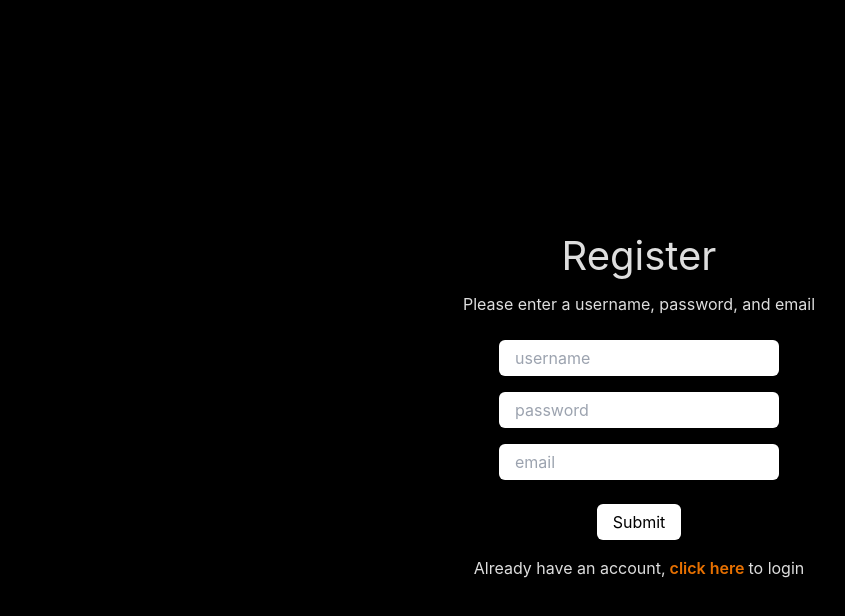
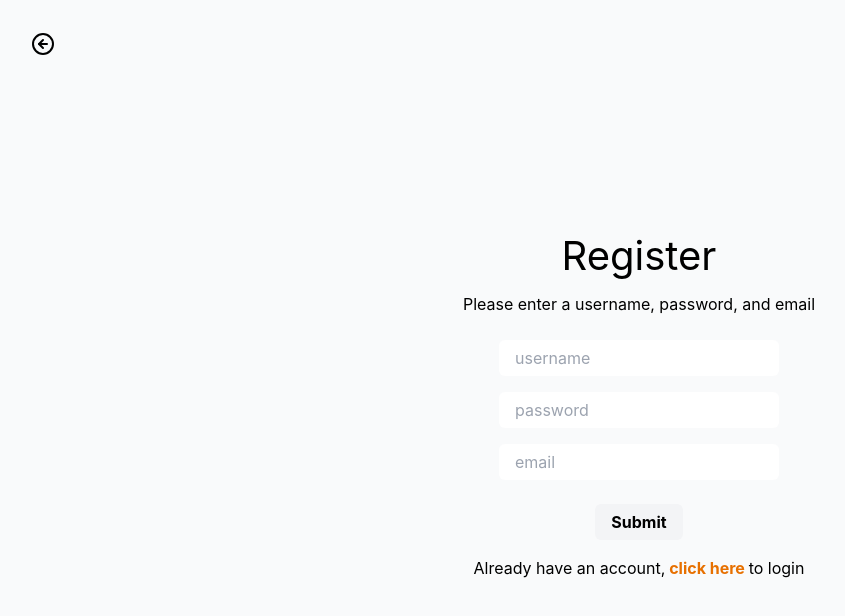
Before and after one commit to 2D-Coders/2D-Coders, a React (Vite) app: page /register in a window 1280 px wide. Shown: the top 616 px of the page, without its empty margins (1-846 px from the left). Built offline with nearby package versions, Linux system fonts and the light colour scheme.

Commit message:
updates to landing page, registration, and login

```diff
--- a/package.json
+++ b/package.json
@@ -19,6 +19,7 @@
     "dotenv": "^16.3.1",
     "express": "^4.18.2",
     "jsonwebtoken": "^9.0.2",
+    "lucide-react": "^0.309.0",
     "morgan": "^1.10.0",
     "react": "^18.2.0",
     "react-dom": "^18.2.0",
--- a/src/Pages/Login.jsx
+++ b/src/Pages/Login.jsx
@@ -1,10 +1,13 @@
 import axios from "axios";
+import { ArrowLeftCircle } from "lucide-react";
 import React, { useState } from "react";
 import { useNavigate } from "react-router-dom";
+import { Link } from "react-router-dom";
+import BackButton from "../components/BackButton";
 
 const Login = () => {
-  const [username, setUsername] = useState("");
-  const [password, setPassword] = useState("");
+  const [username, setUsername] = useState("demo");
+  const [password, setPassword] = useState("123");
   const navigate = useNavigate();
   const [cantLogIn, setCantLogIn] = useState(false);
 
@@ -41,11 +44,11 @@ const Login = () => {
 
   return (
     <>
-      <section className="w-screen h-screen center-vertical bg-black">
-        <div className="container-center  w-[60rem] h-[40rem] rounded-lg mx-auto">
+      <section className="w-screen h-screen center-vertical bg-gray-50">
+        <div className="text-black container-center  w-[60rem] h-[40rem] rounded-lg mx-auto">
           <div className="container-center flex gap-4 my-4">
             <h1>Log In</h1>
-            <p>Please enter your username, password</p>
+            <p>Please enter your username and password</p>
           </div>
           <form className="text-white">
             <input
@@ -66,14 +69,19 @@ const Login = () => {
             <br />
           </form>
           {cantLogIn && (
-            <p className="text-red-500 my-2">
+            <p className=" my-2">
               Wrong username or password, please try again
             </p>
           )}
-          <button onClick={handleLogin} className="btn-white" type="submit">
+          <button
+            onClick={handleLogin}
+            className="btn-wht2blk-outline"
+            type="submit"
+          >
             Submit
           </button>
         </div>
+        <BackButton />
       </section>
     </>
   );
--- a/src/Pages/Register.jsx
+++ b/src/Pages/Register.jsx
@@ -1,6 +1,7 @@
 import axios from "axios";
 import React, { useState } from "react";
 import { useNavigate } from "react-router-dom";
+import BackButton from "../components/BackButton";
 
 const Register = () => {
   const [username, setUsername] = useState("");
@@ -29,15 +30,15 @@ const Register = () => {
 
   return (
     <>
-      <section className="w-screen h-screen center-vertical bg-black">
-        <div className="container-center  w-[60rem] h-[40rem] rounded-lg mx-auto">
+      <section className="w-screen h-screen center-vertical bg-gray-50">
+        <div className="container-center  w-[60rem] h-[40rem] rounded-lg mx-auto text-black">
           <div className="container-center flex gap-4 my-4">
             <h1>Register</h1>
             <p>Please enter a username, password, and email</p>
           </div>
           <form className="text-white">
             <input
-              className="py-1.5 px-4 rounded-md my-2"
+              className="py-1.5 px-4 rounded-md my-2 focus:shadow-lg focus:shadow-gray-400 focus:outline-1"
               type="text"
               placeholder="username"
               value={username}
@@ -60,17 +61,25 @@ const Register = () => {
               onChange={(e) => setEmail(e.target.value)}
             />
           </form>
-          <button onClick={handleRegister} className="btn-white" type="submit">
+          <button
+            onClick={handleRegister}
+            className="btn-wht2blk-outline"
+            type="submit"
+          >
             Submit
           </button>
           <p>
             Already have an account,
             <span>
-              <a href="/login"> click here </a>
+              <a className="font-bold" href="/login">
+                {" "}
+                click here{" "}
+              </a>
             </span>
             to login
           </p>
         </div>
+        <BackButton />
       </section>
     </>
   );
--- a/src/client/index.css
+++ b/src/client/index.css
@@ -24,6 +24,7 @@
 body {
   background-color: black;
   margin: 0;
+  padding: 0;
   display: flex;
   place-items: center;
   min-width: 320px;
@@ -51,6 +52,15 @@ body {
   .btn-blue {
     @apply bg-white text-black px-4 py-1.5 rounded-md my-4;
   }
+
+  .btn-wht2blk-outline {
+    @apply bg-gray-100 text-black px-4 py-1.5 rounded-md my-4 hover:ring-2 hover:ring-black font-bold hover:font-semibold
+    hover:shadow-lg hover:shadow-gray-400;
+  }
+
+  input {
+    @apply py-1.5 px-4 rounded-md my-2 hover:shadow-lg hover:shadow-gray-400 focus:shadow-lg focus:shadow-gray-400 focus:outline-1;
+  }
 }
 
 h1 {
@@ -61,6 +71,12 @@ h1 {
 a {
   color: #e77000;
   font-weight: 600;
+}
+
+a:hover {
+  color: #e77000;
+  text-decoration: underline;
+  text-underline-offset: 0.4rem;
 }
 
 .overlay {
--- /dev/null
+++ b/src/components/BackButton.jsx
@@ -0,0 +1,16 @@
+import { ArrowLeftCircle } from "lucide-react";
+import React from "react";
+
+const BackButton = () => {
+  const handleBackBtn = () => {
+    window.history.back();
+  };
+  return (
+    <ArrowLeftCircle
+      onClick={handleBackBtn}
+      className="absolute z-50 left-8 top-8 text-black  hover:text-orange-600 cursor-pointer"
+    />
+  );
+};
+
+export default BackButton;
```
Also changed, not shown: seed.cjs (+35 -3 lines), 1 other file (tests, documents, lock files or other folders).
